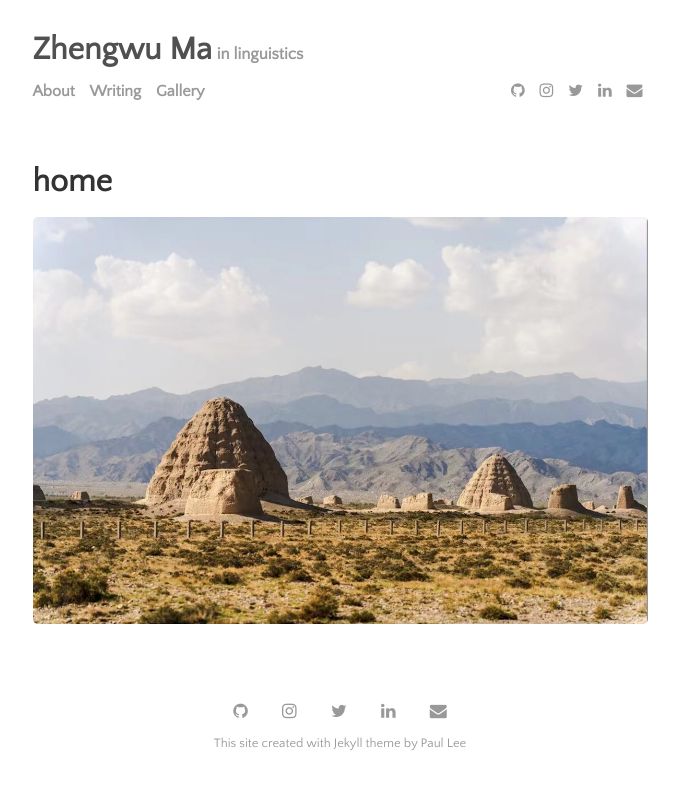
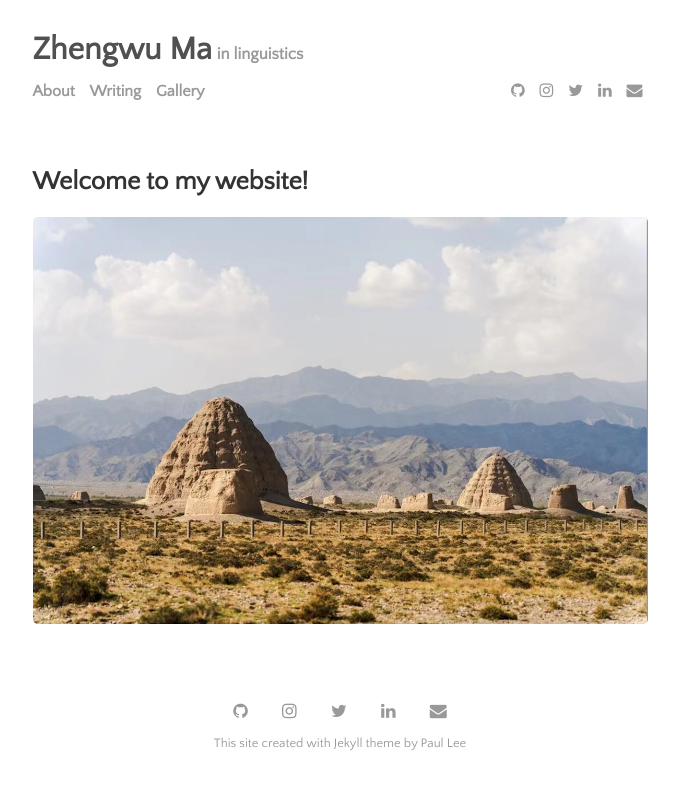
Before and after one commit to zhengwuma/zhengwuma.github.io, a Jekyll site: the page built from index.html, in a window 1280 px wide. Shown: the top 790 px of the page, without its empty margins (300-979 px from the left). Built offline with Jekyll 4.4.1, drawn with Linux system fonts in a browser that asks for light colours; the list of posts is cut into pages by our own code.

Commit message:
Update home.html

```diff
--- a/_layouts/home.html
+++ b/_layouts/home.html
@@ -2,12 +2,12 @@
 layout: default
 ---
 
-<h1>
-  {{ page.title }}
-</h1>
-{% if page.image %}
-  <img src="{{ site.github.url }}/assets/img/{{ page.image }}">
-{% endif %}
+<h2>
+  Welcome to my website!
+</h2>
+
+<img src="{{ site.github.url }}/assets/img/main.jpg">
+
 <article>
   {{ content }}
 </article>
```
